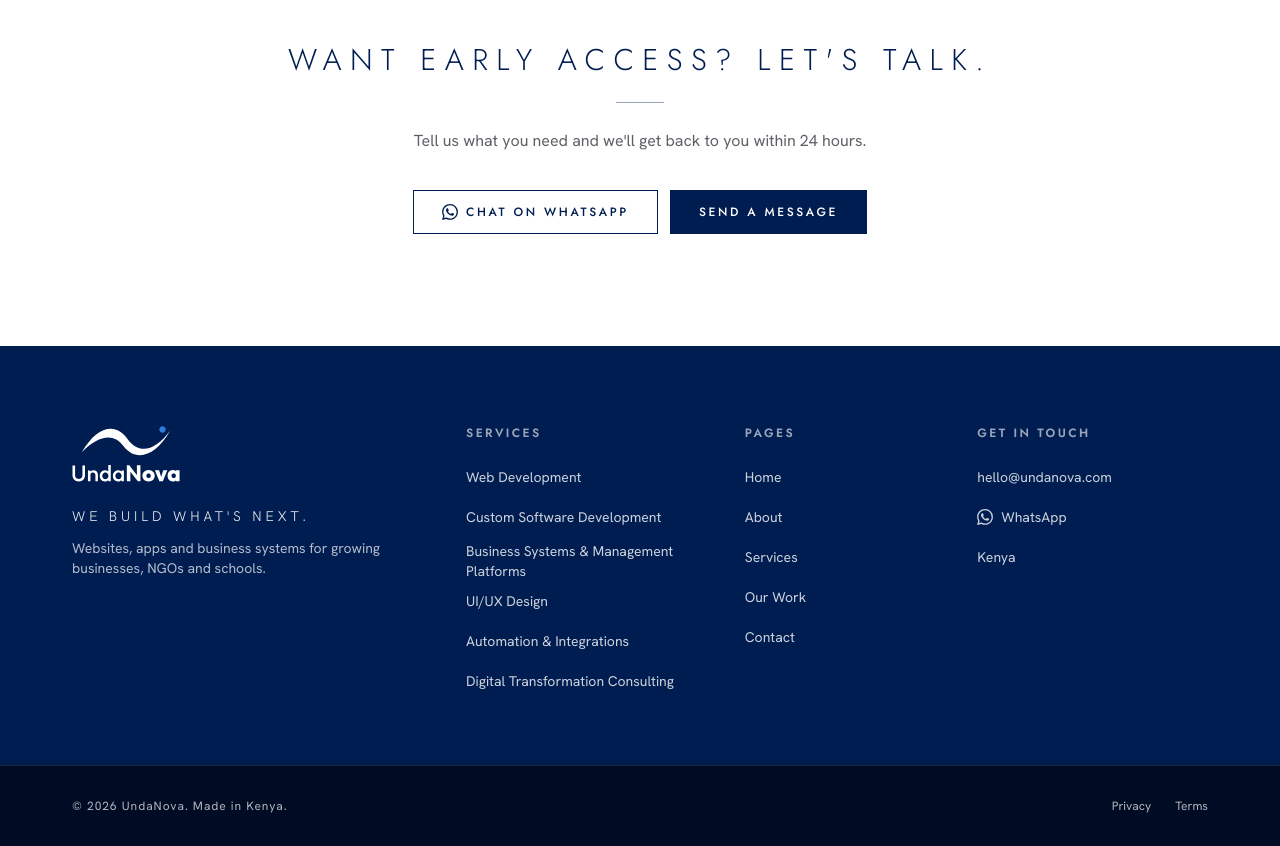
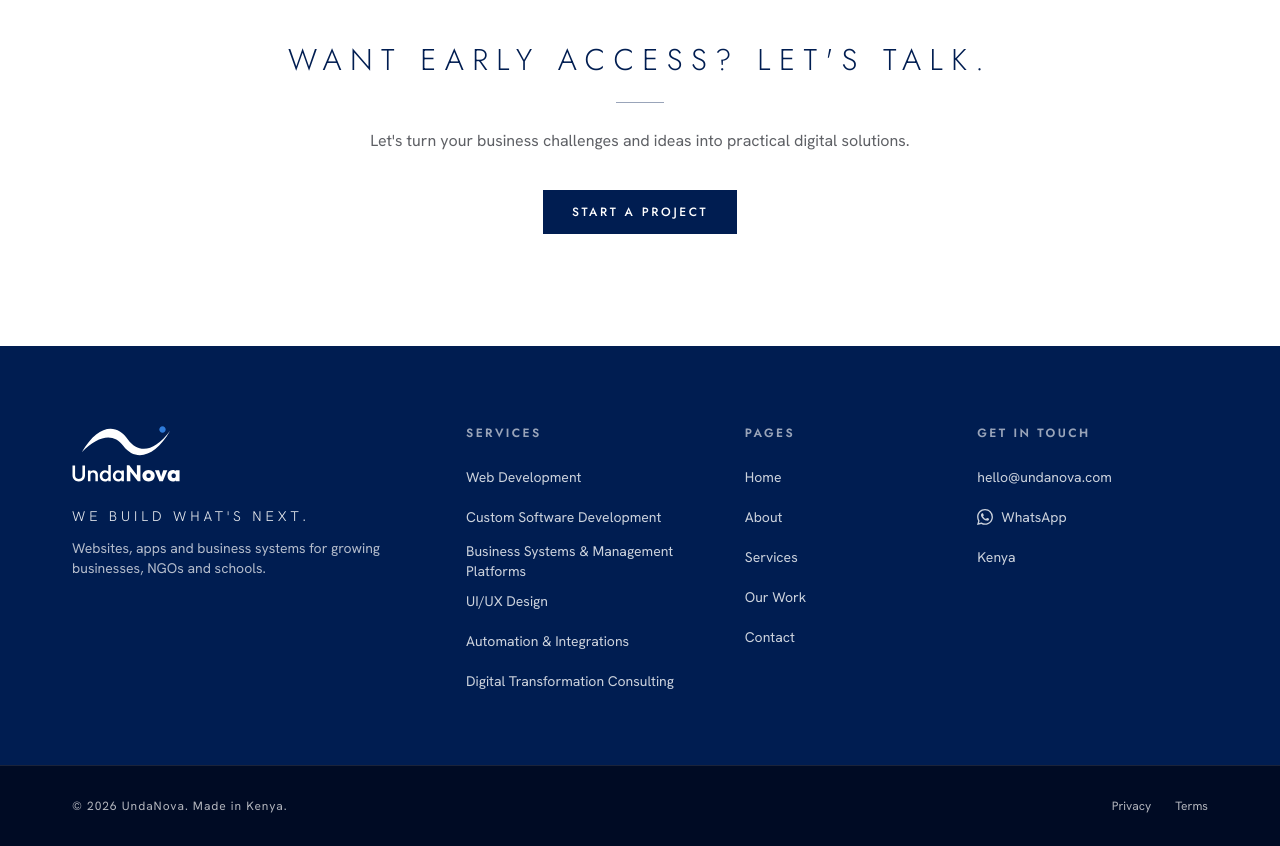
Before and after one commit to Jkosencha/undanova, a Next.js app: page /saas in a window 1280 px wide. Shown: the part 1620-2466 px from the top of the page. Built offline with nearby package versions, Linux system fonts and the light colour scheme.

Commit message:
CTA band: one clear action, WhatsApp only when an official number exists

```diff
--- a/src/components/cta-band.tsx
+++ b/src/components/cta-band.tsx
@@ -1,17 +1,20 @@
 import { Button } from "@/components/button";
 import { WhatsAppIcon } from "@/components/icons";
 import { Container } from "@/components/section";
-import { whatsappUrl } from "@/lib/site";
+import { hasWhatsapp, whatsappUrl } from "@/lib/site";
 
 type CTABandProps = {
   title?: string;
   text?: string;
+  /** Main button label (links to the contact page). */
+  label?: string;
 };
 
-/** Calm closing call to action: spaced caps title, two outlined buttons. */
+/** Calm closing call to action: spaced caps title and a clear next step. */
 export function CTABand({
-  title = "Have a project in mind? Let's talk.",
-  text = "Tell us what you need and we'll get back to you within 24 hours.",
+  title = "Have an idea worth building?",
+  text = "Let's turn your business challenges and ideas into practical digital solutions.",
+  label = "Start a Project",
 }: CTABandProps) {
   return (
     <section aria-labelledby="cta-title" className="border-t border-mist bg-white py-20 text-center md:py-28">
@@ -22,11 +25,14 @@ export function CTABand({
         <span aria-hidden className="mx-auto mt-6 block h-px w-12 bg-navy/40" />
         <p className="mx-auto mt-6 max-w-xl text-ink/70">{text}</p>
         <div className="mt-9 flex flex-col justify-center gap-3 sm:flex-row">
-          <Button href={whatsappUrl("Hi UndaNova, I'd like to talk about a project.")} variant="secondary">
-            <WhatsAppIcon className="size-4" />
-            Chat on WhatsApp
-          </Button>
-          <Button href="/contact">Send a message</Button>
+          <Button href="/contact">{label}</Button>
+          {/* Shown only once an official WhatsApp number is set in lib/site.ts. */}
+          {hasWhatsapp && (
+            <Button href={whatsappUrl("Hi UndaNova, I'd like to talk about a project.")} variant="secondary">
+              <WhatsAppIcon className="size-4" />
+              Chat on WhatsApp
+            </Button>
+          )}
         </div>
       </Container>
     </section>
```
